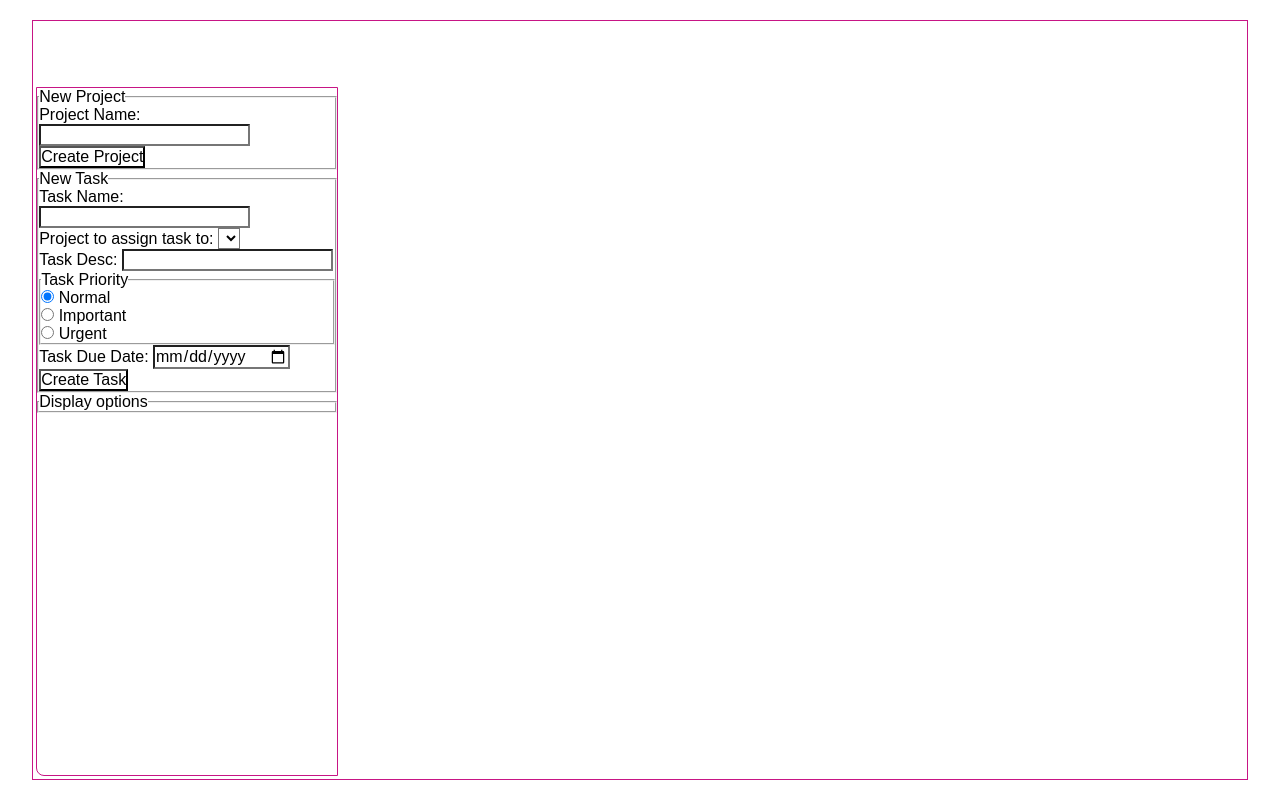
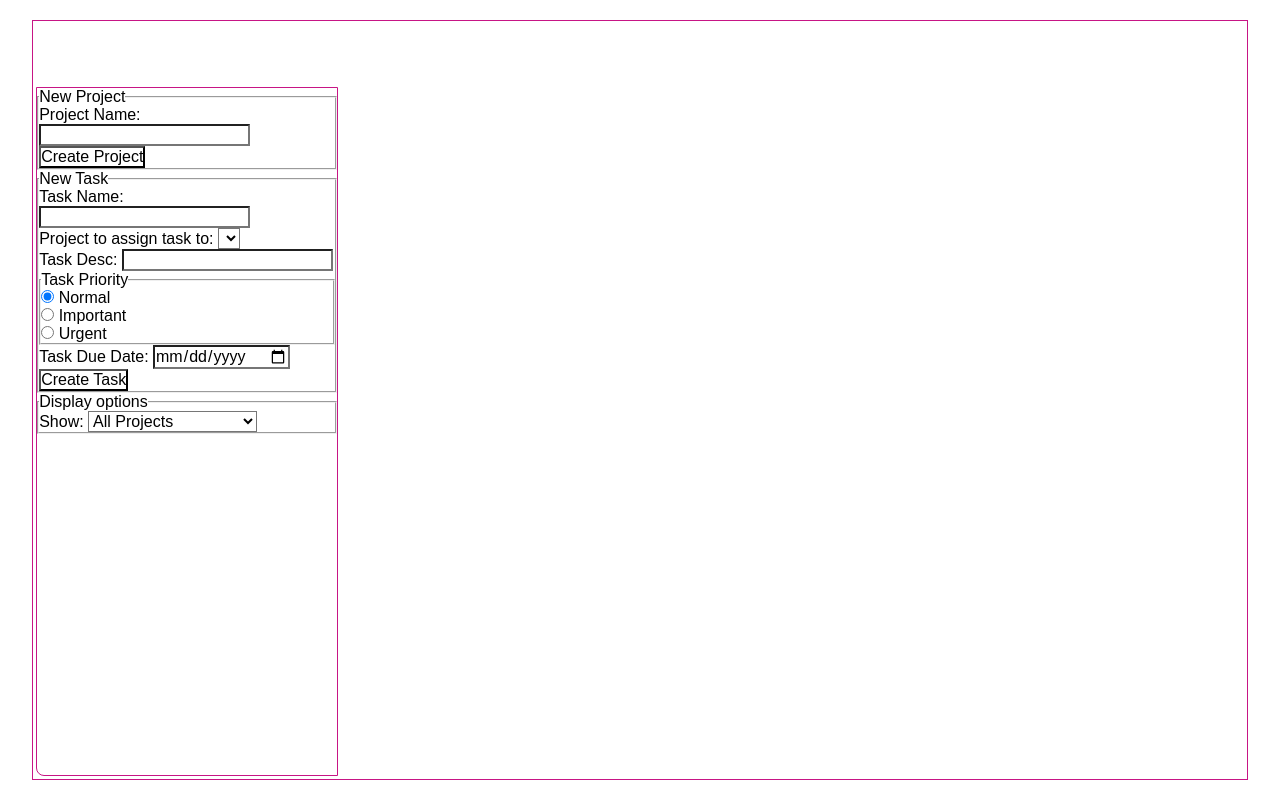
Before and after one commit to noOdin1/todo_list, a website built with webpack: page src/template.html in a window 1280 px wide. Built offline with nearby package versions, Linux system fonts and the light colour scheme.

Commit message:
Drop down menu and options for the user to select

```diff
--- a/src/template.html
+++ b/src/template.html
@@ -96,6 +96,27 @@
         <fieldset id="fieldsetDisplay">
           <legend id="legendDisplay">Display options</legend>
           <div class="dropDown container" id="displayDropDown">
+            <label for="displayOptions">Show: </label>
+            <select id="displayItemsOptions" name="displayOptions">
+              <option class="display selection" id="selectionAllProjects" value="allProjects" defaultSelected="true">
+                All Projects
+              </option>
+              <option class="display selection" id="selectionAllTasks" value="allTasks">
+                All Tasks
+              </option>
+              <option class="display selection" id="selectionUnassignedProjects" value="unassignedProjects">
+                Unassigned Projects
+              </option>
+              <option class="display selection" id="selectionUnassignedTasks" value="unassignedTasks">
+                Unassinged Tasks
+              </option>
+              <option class="display selection" id="selectionCompletedTasks" value="completedTasks">
+                Completed Tasks
+              </option>
+              <option class="display selection" id="selectionIncompleteTasks" value="incompleteTasks">
+                Incomplete Tasks
+              </option>
+            </select>
           </div>
         </fieldset>
       </div>
```
